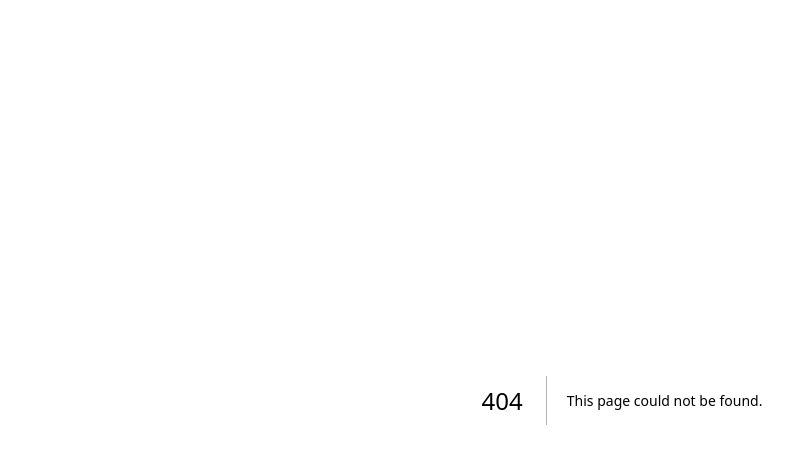
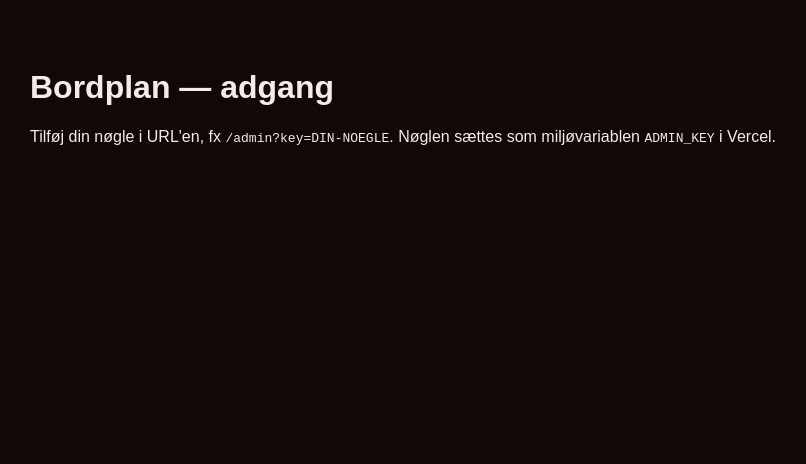
Before and after one commit to Alert007-design/Bakkenshvile, a Next.js app: page /admin in a window 1280 px wide. Before the commit this address had no page. Shown: the top 464 px of the page, without its empty margins (18-824 px from the left). Built offline with nearby package versions, Linux system fonts and the light colour scheme; a web font is replaced by a local one.

Commit message:
Create page.tsx

```diff
--- /dev/null
+++ b/app/admin/page.tsx
@@ -0,0 +1,37 @@
+import { listRecords, TABLES, FIELDS } from "@/lib/airtable";
+import AdminClient from "./AdminClient";
+
+export const dynamic = "force-dynamic";
+
+export default async function AdminPage({
+  searchParams,
+}: {
+  searchParams: { key?: string };
+}) {
+  const key = searchParams.key || "";
+
+  if (!process.env.ADMIN_KEY || key !== process.env.ADMIN_KEY) {
+    return (
+      <div style={{ padding: 48, fontFamily: "sans-serif" }}>
+        <h1>Bordplan — adgang</h1>
+        <p>
+          Tilføj din nøgle i URL&apos;en, fx{" "}
+          <code>/admin?key=DIN-NOEGLE</code>. Nøglen sættes som miljøvariablen{" "}
+          <code>ADMIN_KEY</code> i Vercel.
+        </p>
+      </div>
+    );
+  }
+
+  const events = await listRecords(TABLES.events);
+  const shows = events
+    .map((r) => ({
+      id: r.id,
+      title: String(r.fields[FIELDS.event.title] ?? ""),
+      date: String(r.fields[FIELDS.event.date] ?? ""),
+      time: String(r.fields[FIELDS.event.time] ?? ""),
+    }))
+    .sort((a, b) => a.date.localeCompare(b.date));
+
+  return <AdminClient shows={shows} adminKey={key} />;
+}
```
